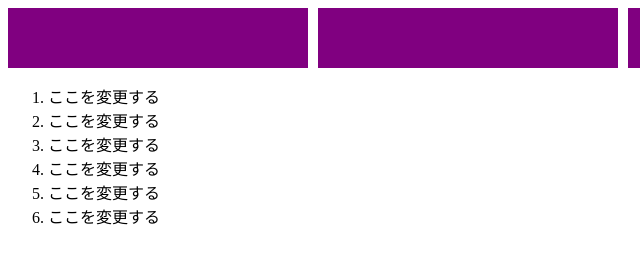
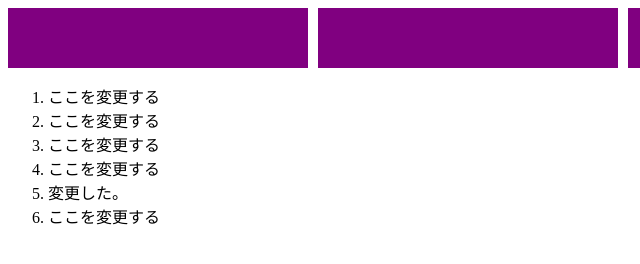
Before and after one commit to chikin14niwa/git-test, a plain HTML site: page index.html in a window 1280 px wide. Shown: the full height of the page, 0-640 px from the left. Drawn offline with Linux system fonts and the light colour scheme.

Commit message:
順序付きリストの更新

```diff
--- a/index.html
+++ b/index.html
@@ -28,7 +28,7 @@
     <li>ここを変更する</li>
     <li>ここを変更する</li>
     <li>ここを変更する</li>
-    <li>ここを変更する</li>
+    <li>変更した。</li>
     <li>ここを変更する</li>
   </ol>
 </body>
```
